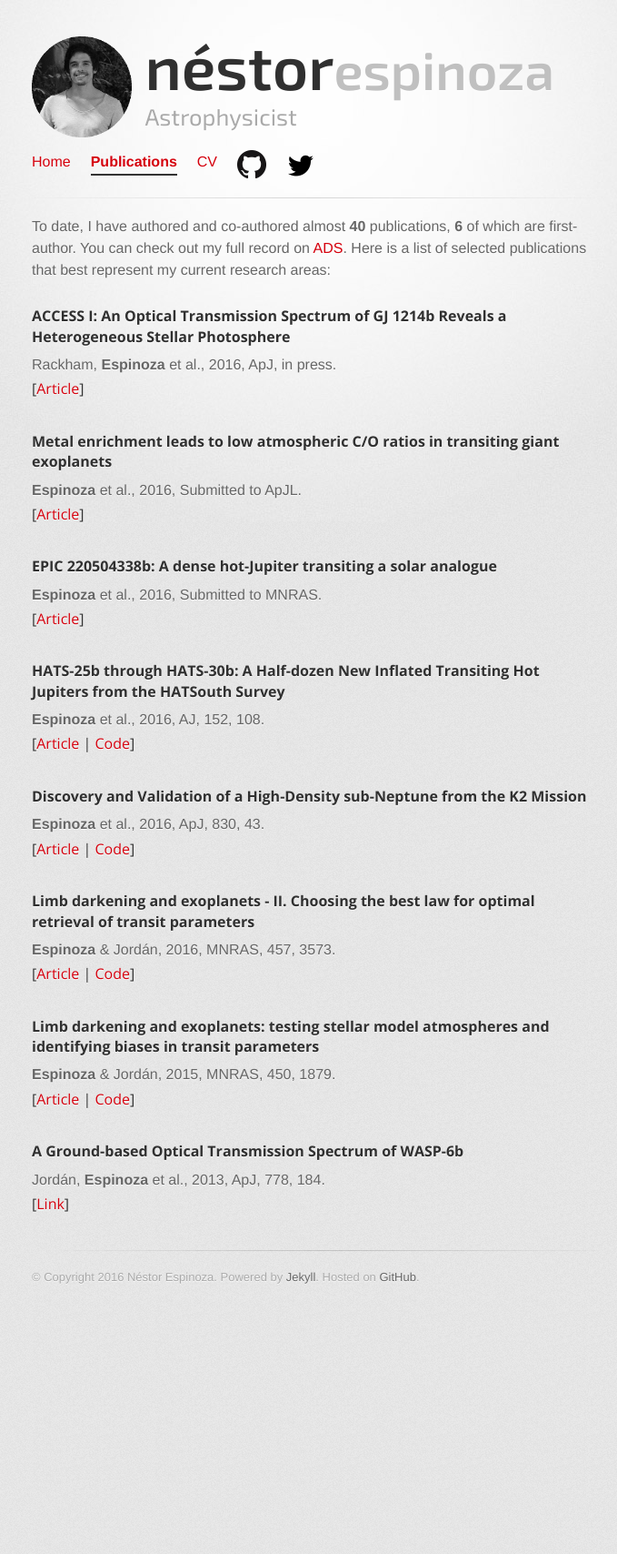
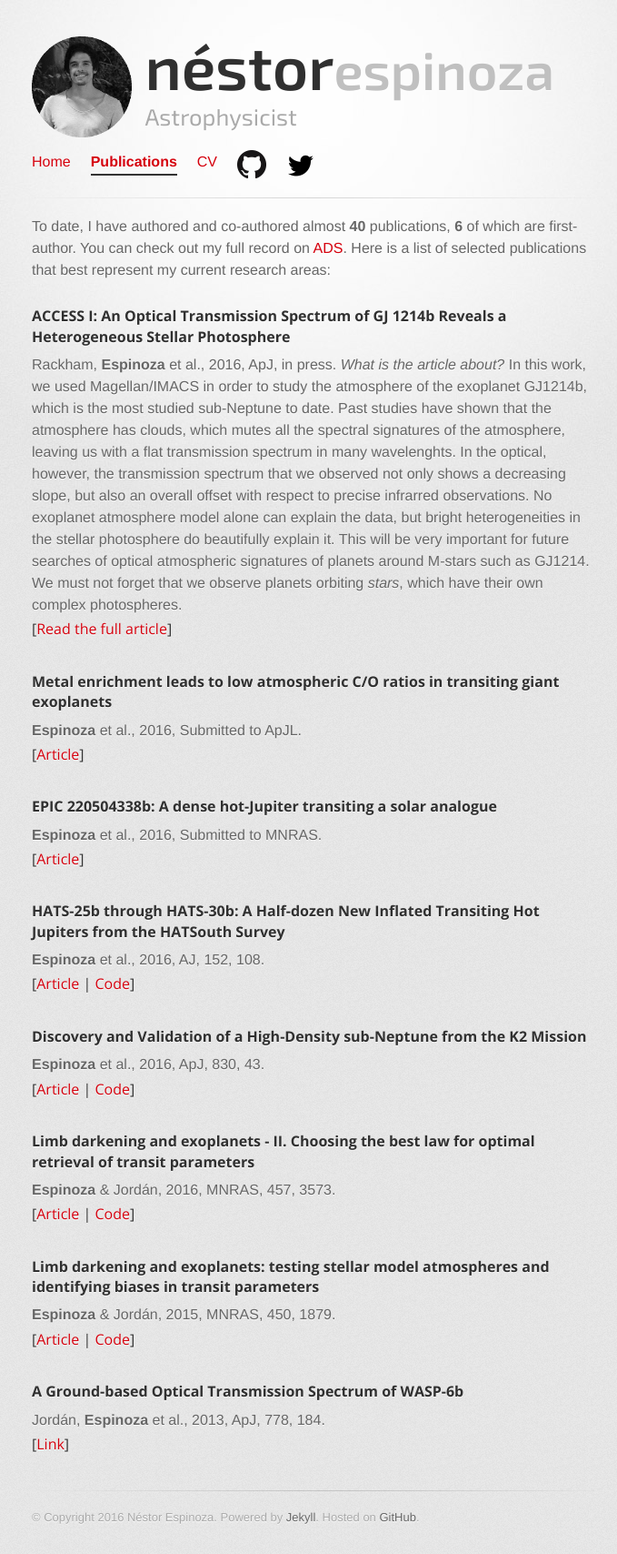
Before and after one commit to cphyc/cphyc.github.io, a Jekyll site: the page built from publications/index.html, in a window 1280 px wide. Shown: the whole page at 91% size, without its empty margins (295-974 px from the left). Built offline with Jekyll 4.4.1, drawn with Linux system fonts in a browser that asks for light colours; before the commit the page ends 1444 px from its top, so only the background shows below that.

Commit message:
Testing explainations of the articles...

```diff
--- a/publications/index.html
+++ b/publications/index.html
@@ -13,7 +13,15 @@ Here is a list of selected publications that best represent my current research
   <div class="job">
     <h4><b>ACCESS I: An Optical Transmission Spectrum of GJ 1214b Reveals a Heterogeneous Stellar Photosphere</b></h4>
     Rackham, <b>Espinoza</b> et al., 2016, ApJ, in press.
-    <h5>[<a href="https://arxiv.org/abs/1612.00228" target="_blank">Article</a>]</h5>
+    <i>What is the article about?</i> In this work, we used Magellan/IMACS in order to study the atmosphere of the
+       exoplanet GJ1214b, which is the most studied sub-Neptune to date. Past studies have shown that the atmosphere
+       has clouds, which mutes all the spectral signatures of the atmosphere, leaving us with a flat transmission
+       spectrum in many wavelenghts. In the optical, however, the transmission spectrum that we observed not only shows
+       a decreasing slope, but also an overall offset with respect to precise infrarred observations. No exoplanet atmosphere
+       model alone can explain the data, but bright heterogeneities in the stellar photosphere do beautifully explain it.
+       This will be very important for future searches of optical atmospheric signatures of planets around M-stars such as
+       GJ1214. We must not forget that we observe planets orbiting <i>stars</i>, which have their own complex photospheres.
+    <h5>[<a href="https://arxiv.org/abs/1612.00228" target="_blank">Read the full article</a>]</h5>
   </div>
   <br>
   <div class="job">
```
